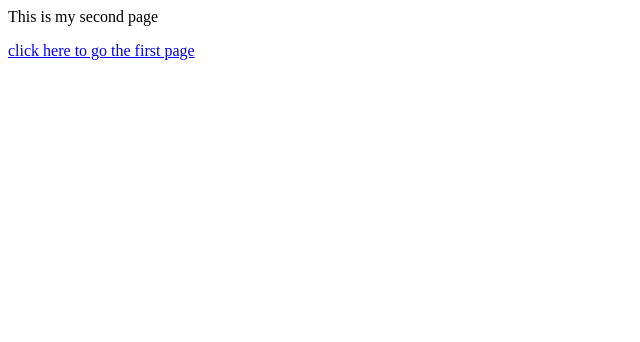
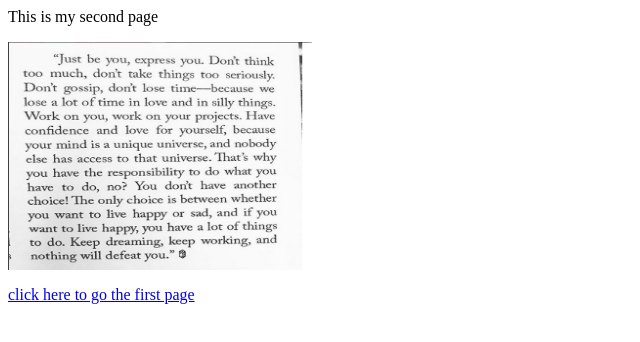
Before and after one commit to RowanMary/hello-world, a plain HTML site: page second.html in a window 1280 px wide. Shown: the whole page, without its empty margins (0-640 px from the left). Drawn offline with Linux system fonts and the light colour scheme.

Commit message:
Update second.html

```diff
--- a/second.html
+++ b/second.html
@@ -2,6 +2,10 @@
   <body>
     <p>This is my second page</p>
 
+    <p>
+      <img src="Screen.Shot.2016-02-23.at.11.57.01.png" alt="Mountain View" style="width:304px;height:228px;">
+    </p>
+
     <p><a href="index.html">click here to go the first page</a></p>
     </body>
   </html>
```
